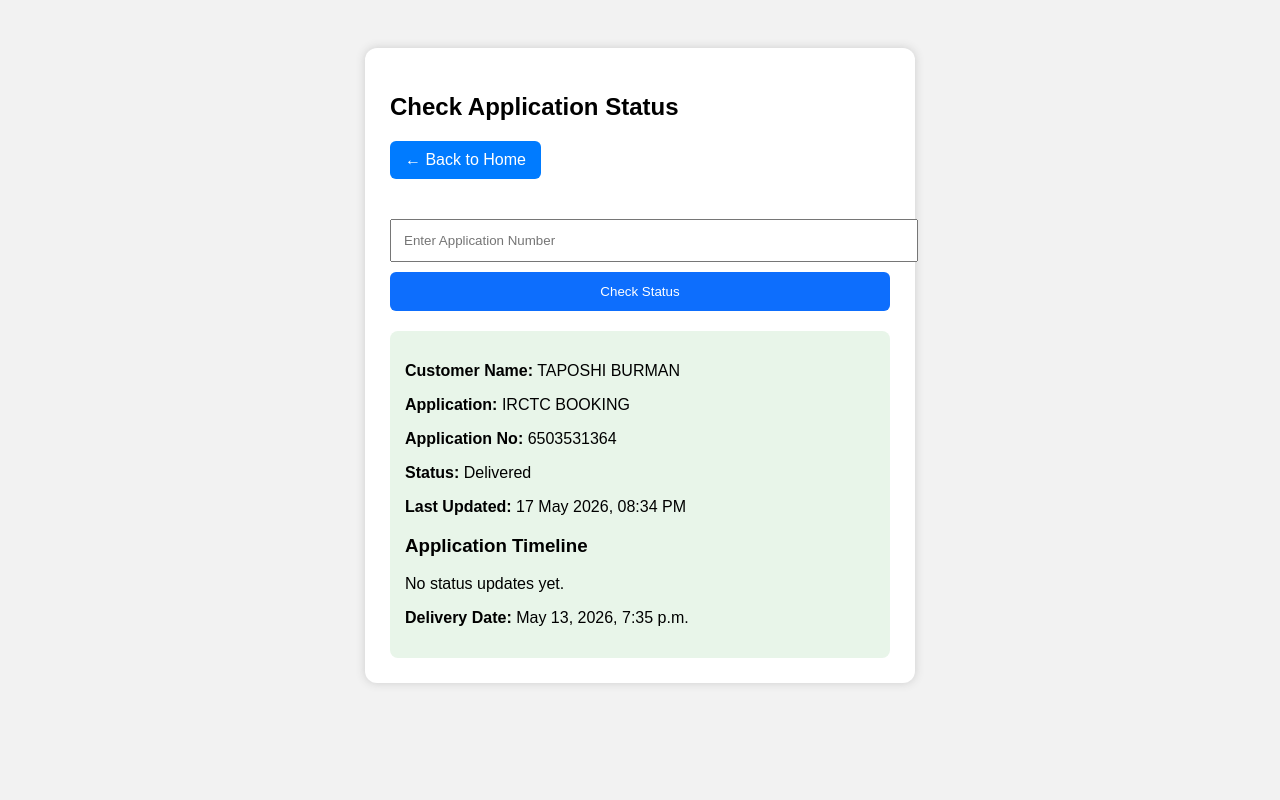
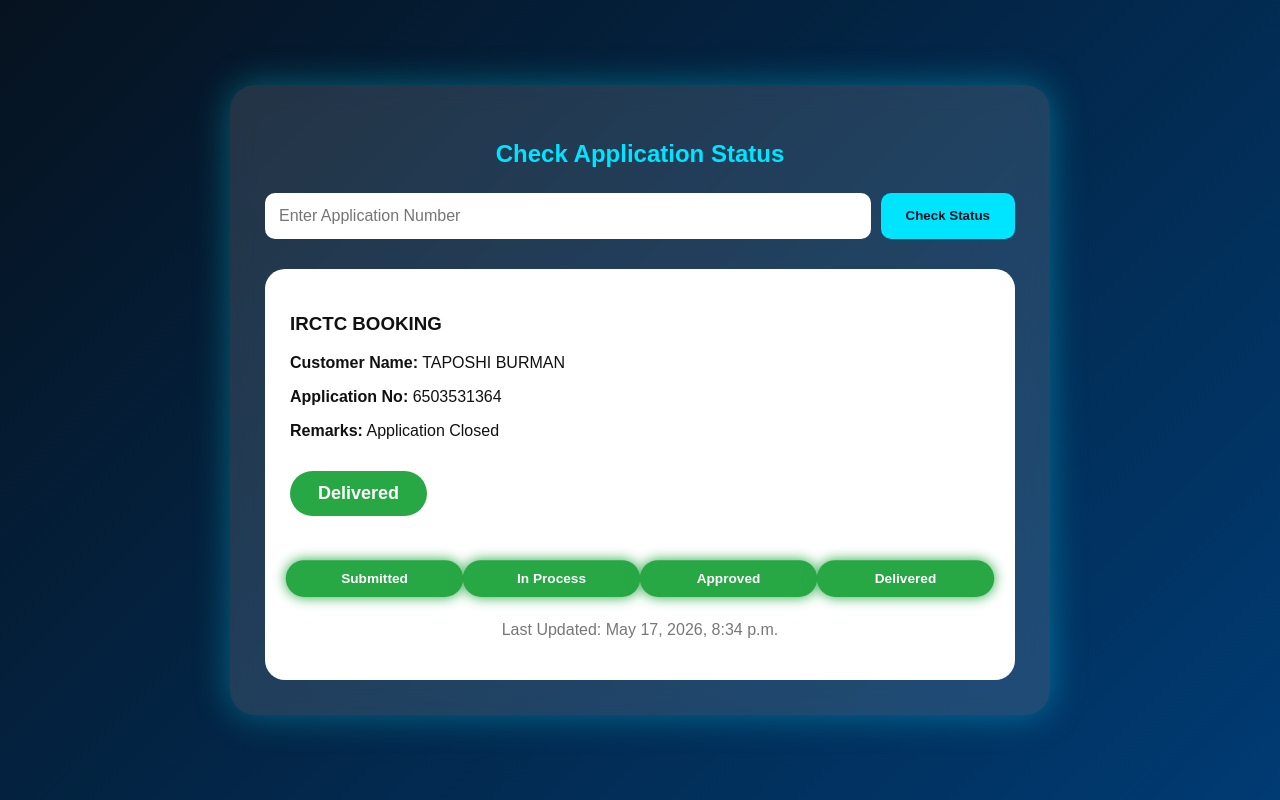
Before and after one commit to Adityakumar444uu/aditya-cyber-zone, a Django app: template templates/check_status.html in a window 1280 px wide. Run offline with Django 5.2, Linux system fonts and the light colour scheme; the template is opened without the code that fills it: values that come from a table or form of the project are taken from there, others are empty; data comes from the database, SQL or seed files in the repository.

Commit message:
Added dynamic status check page with preloader and timeline UI

```diff
--- a/templates/check_status.html
+++ b/templates/check_status.html
@@ -1,47 +1,153 @@
 <!DOCTYPE html>
 <html>
 <head>
-    <title>Check Application Status</title>
+    <title>Status Check</title>
 
     <style>
         body{
-            font-family: Arial;
-            background:#f2f2f2;
-            padding:40px;
+            margin:0;
+            font-family:Arial;
+            min-height:100vh;
+            background:linear-gradient(135deg,#06121f,#003b73);
+            display:flex;
+            justify-content:center;
+            align-items:center;
+            color:white;
         }
 
         .box{
-            max-width:500px;
-            margin:auto;
-            background:white;
-            padding:25px;
-            border-radius:12px;
-            box-shadow:0 0 10px #ccc;
+            width:90%;
+            max-width:750px;
+            background:rgba(255,255,255,0.12);
+            padding:35px;
+            border-radius:25px;
+            box-shadow:0 0 35px rgba(0,229,255,0.35);
+            backdrop-filter:blur(12px);
+            animation:zoom 0.7s ease;
         }
 
-        input,button{
-            width:100%;
-            padding:12px;
-            margin-top:10px;
+        @keyframes zoom{
+            from{opacity:0; transform:scale(0.9);}
+            to{opacity:1; transform:scale(1);}
+        }
+
+        h2{
+            text-align:center;
+            color:#00e5ff;
+            margin-bottom:25px;
+        }
+
+        form{
+            display:flex;
+            gap:10px;
+        }
+
+        input{
+            flex:1;
+            padding:14px;
+            border:none;
+            border-radius:10px;
+            outline:none;
+            font-size:16px;
         }
 
         button{
-            background:#0d6efd;
-            color:white;
+            padding:14px 25px;
             border:none;
-            border-radius:6px;
+            border-radius:10px;
+            background:#00e5ff;
+            color:#00111f;
+            font-weight:bold;
+            cursor:pointer;
         }
 
-        .result{
-            margin-top:20px;
-            background:#e8f5e9;
-            padding:15px;
-            border-radius:8px;
+        button:hover{
+            box-shadow:0 0 20px #00e5ff;
+            transform:scale(1.03);
+        }
+
+        #loader{
+            display:none;
+            text-align:center;
+            margin-top:30px;
+        }
+
+        .spinner{
+            width:65px;
+            height:65px;
+            border:6px solid rgba(255,255,255,0.2);
+            border-top:6px solid #00e5ff;
+            border-radius:50%;
+            margin:0 auto 15px;
+            animation:spin 1s linear infinite;
+        }
+
+        @keyframes spin{
+            100%{transform:rotate(360deg);}
+        }
+
+        #resultBox{
+            display:none;
+            margin-top:30px;
+            background:white;
+            color:#111;
+            padding:25px;
+            border-radius:20px;
+            animation:slide 0.6s ease;
+        }
+
+        @keyframes slide{
+            from{opacity:0; transform:translateY(25px);}
+            to{opacity:1; transform:translateY(0);}
+        }
+
+        .status-badge{
+            display:inline-block;
+            margin:15px 0;
+            padding:12px 28px;
+            border-radius:30px;
+            color:white;
+            font-weight:bold;
+            font-size:18px;
+        }
+
+        .Pending{background:orange;}
+        .Submitted{background:#007bff;}
+        .InProcess{background:#6f42c1;}
+        .Approved{background:#17a2b8;}
+        .Rejected{background:#dc3545;}
+        .Delivered{background:#28a745;}
+
+        .timeline{
+            display:flex;
+            justify-content:space-between;
+            margin-top:30px;
+            gap:8px;
+        }
+
+        .step{
+            flex:1;
+            text-align:center;
+            padding:10px;
+            border-radius:20px;
+            background:#ddd;
+            color:#555;
+            font-size:13px;
+            font-weight:bold;
+        }
+
+        .step.active{
+            background:#28a745;
+            color:white;
+            box-shadow:0 0 12px #28a745;
+            transform:scale(1.05);
         }
 
         .error{
-            color:red;
-            margin-top:15px;
+            margin-top:20px;
+            color:#ffb3b3;
+            text-align:center;
+            font-weight:bold;
         }
     </style>
 </head>
@@ -51,96 +157,86 @@
 <div class="box">
 
     <h2>Check Application Status</h2>
-<div style="margin-bottom:20px;">
 
-    <a href="/" style="
-background:#007bff;
-color:white;
-padding:10px 15px;
-text-decoration:none;
-border-radius:6px;
-display:inline-block;
-margin-bottom:10px;
-">
-← Back to Home
-</a>
-</div>
-
-    <form method="POST">
-        {% csrf_token %}
-
-        <input type="text" name="application_no"
-        placeholder="Enter Application Number" required>
-
-        <button type="submit">
-            Check Status
-        </button>
+    <form method="GET" onsubmit="showLoader()">
+        <input type="text" name="application_no" placeholder="Enter Application Number" required>
+        <button type="submit">Check Status</button>
     </form>
 
-    {% if error %}
-        <p class="error">{{ error }}</p>
-    {% endif %}
+    <div id="loader">
+        <div class="spinner"></div>
+        <p>Loading your status...</p>
+    </div>
 
-    {% if result %}
+    {% if application %}
+    <div id="resultBox">
 
-    <div class="result">
+        <h3>{{ application.application_name }}</h3>
 
-        <p>
-            <b>Customer Name:</b>
-            {{ result.customer.name }}
-        </p>
+        <p><b>Customer Name:</b> {{ application.customer.name }}</p>
+        <p><b>Application No:</b> {{ application.application_no }}</p>
+        <p><b>Remarks:</b> {{ application.remarks }}</p>
 
-        <p>
-            <b>Application:</b>
-            {{ result.application_name }}
-        </p>
+        <div class="status-badge
+{% if application.status == 'Pending' %}Pending
+{% elif application.status == 'Submitted' %}Submitted
+{% elif application.status == 'In Process' %}InProcess
+{% elif application.status == 'Approved' %}Approved
+{% elif application.status == 'Rejected' %}Rejected
+{% elif application.status == 'Delivered' %}Delivered
+{% endif %}
+">
+            {{ application.status }}
+        </div>
 
-        <p>
-            <b>Application No:</b>
-            {{ result.application_no }}
-        </p>
+        <div class="timeline">
+            <div class="step active">Submitted</div>
 
+            <div class="step {% if application.status == 'In Process' or application.status == 'Approved' or application.status == 'Delivered' %}active{% endif %}">
+                In Process
+            </div>
 
-<p>
-    <b>Status:</b>
-    {{ result.status }}
-</p>
+            <div class="step {% if application.status == 'Approved' or application.status == 'Delivered' %}active{% endif %}">
+                Approved
+            </div>
 
-<p>
-    <b>Last Updated:</b>
-    {{ result.status_updated_at|date:"d M Y, h:i A" }}
-</p>
-<h3>Application Timeline</h3>
+            <div class="step {% if application.status == 'Delivered' %}active{% endif %}">
+                Delivered
+            </div>
+        </div>
 
-{% for history in result.status_history.all %}
-
-<div style="border-left:3px solid green; padding-left:10px; margin-bottom:15px;">
-
-    <b>{{ history.status }}</b><br>
-
-    <small>
-{{ history.updated_at|date:"d M Y, h:i A" }}
-</small><br>
-
-    <p>{{ history.remark }}</p>
-
-</div>
-
-{% empty %}
-
-<p>No status updates yet.</p>
-
-{% endfor %}
-        <p>
-            <b>Delivery Date:</b>
-            {{ result.delivery_date }}
+        <p style="text-align:center;margin-top:25px;color:#777;">
+            Last Updated: {{ application.status_updated_at }}
         </p>
 
     </div>
+    {% endif %}
 
+    {% if error %}
+        <div class="error">{{ error }}</div>
     {% endif %}
 
 </div>
 
+<script>
+    function showLoader(){
+        document.getElementById("loader").style.display = "block";
+    }
+
+    window.onload = function(){
+        let resultBox = document.getElementById("resultBox");
+        let loader = document.getElementById("loader");
+
+        if(resultBox){
+            loader.style.display = "block";
+
+            setTimeout(function(){
+                loader.style.display = "none";
+                resultBox.style.display = "block";
+            }, 1200);
+        }
+    }
+</script>
+
 </body>
 </html>
```
